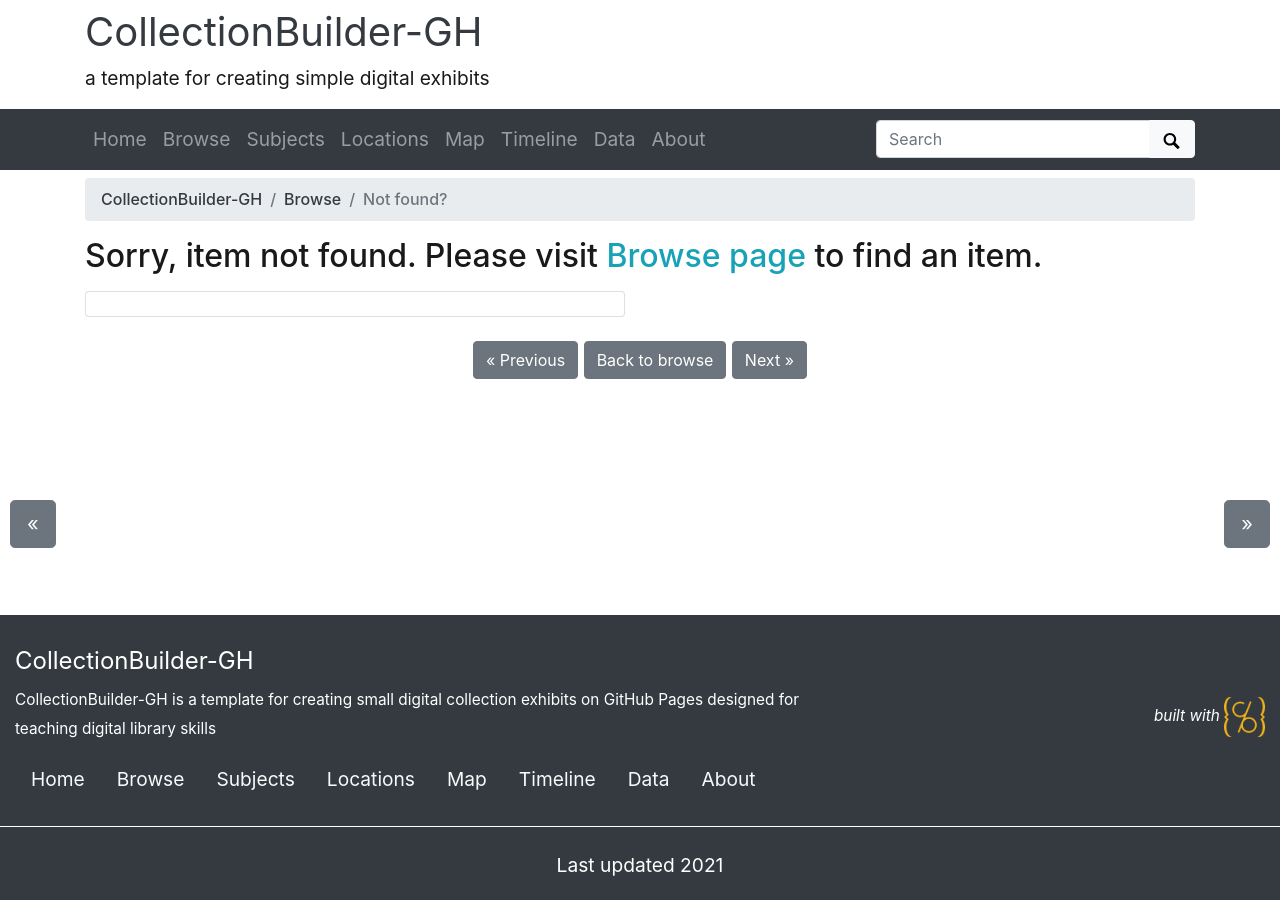
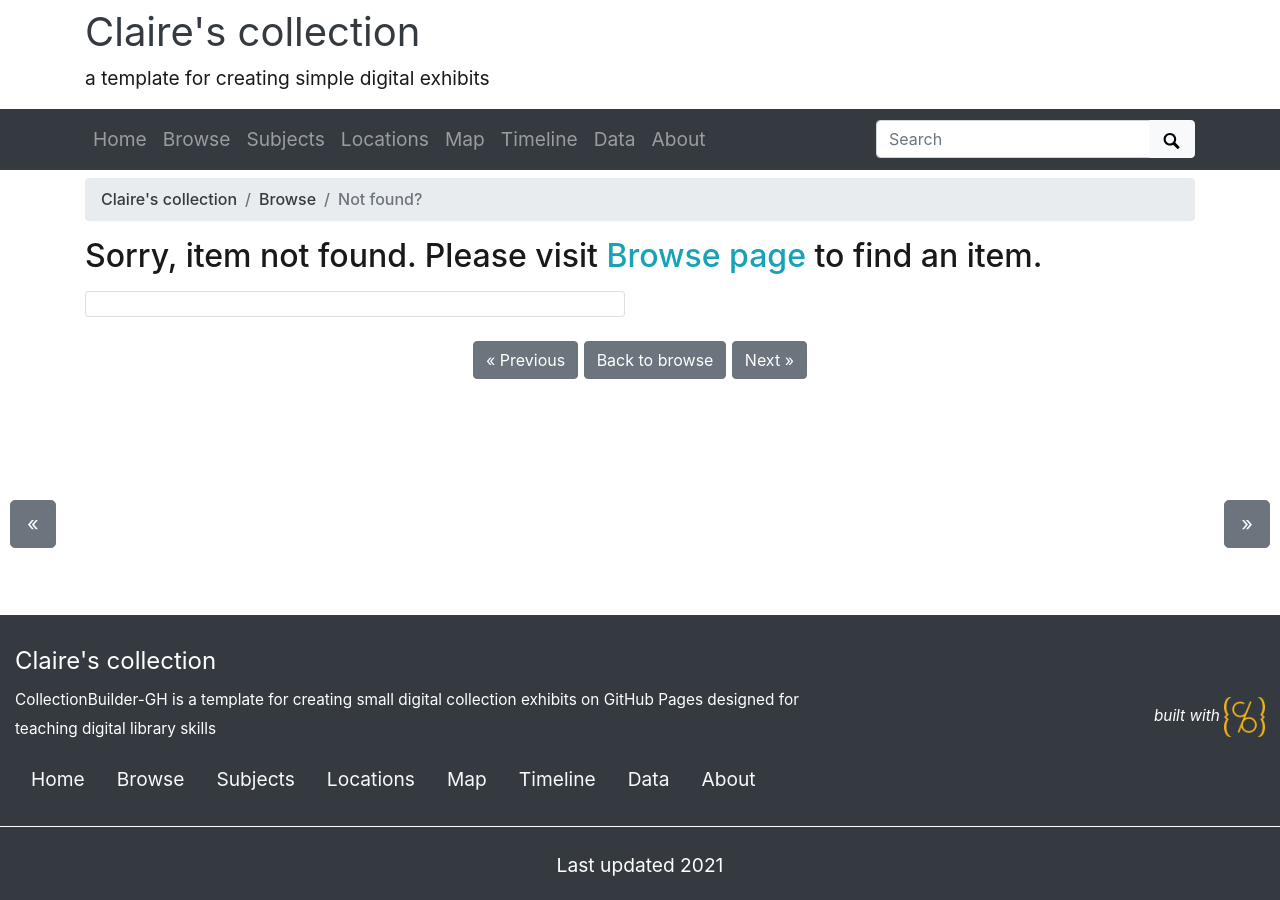
Before and after one commit to celattin/digital-library-capstone, a Jekyll site: the page built from pages/item.md, in a window 1280 px wide. Built offline with Jekyll 4.4.1, drawn with Linux system fonts in a browser that asks for light colours.

Commit message:
tested title

```diff
--- a/_config.yml
+++ b/_config.yml
@@ -20,7 +20,7 @@
 # SITE SETTINGS
 #
 # title of site appears in banner
-title: CollectionBuilder-GH
+title: Claire's collection
 # tagline, a short phrase that will appear throughout the site in the top banner
 tagline: a template for creating simple digital exhibits
 # description appears in meta tags and other locations
```
